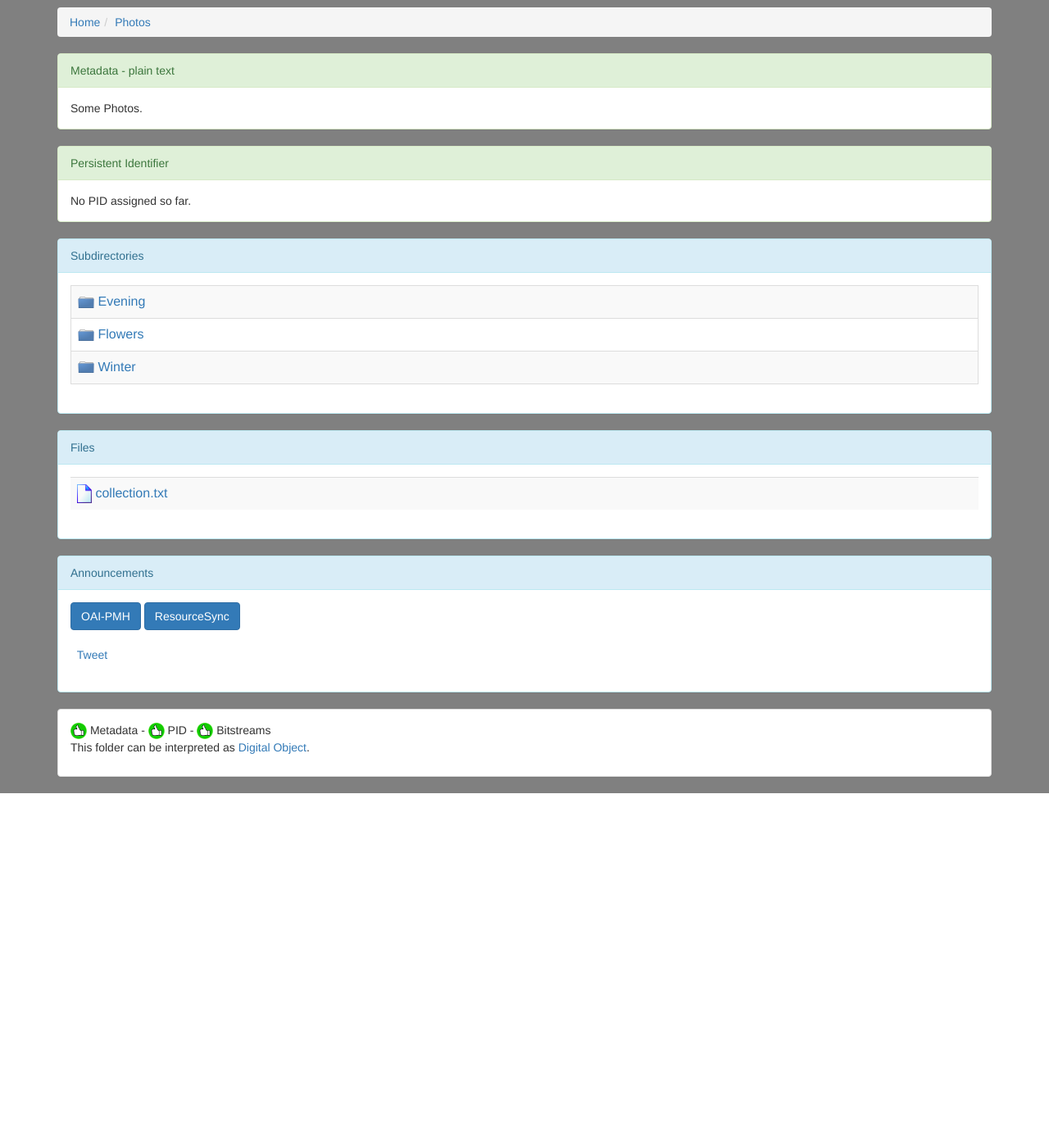
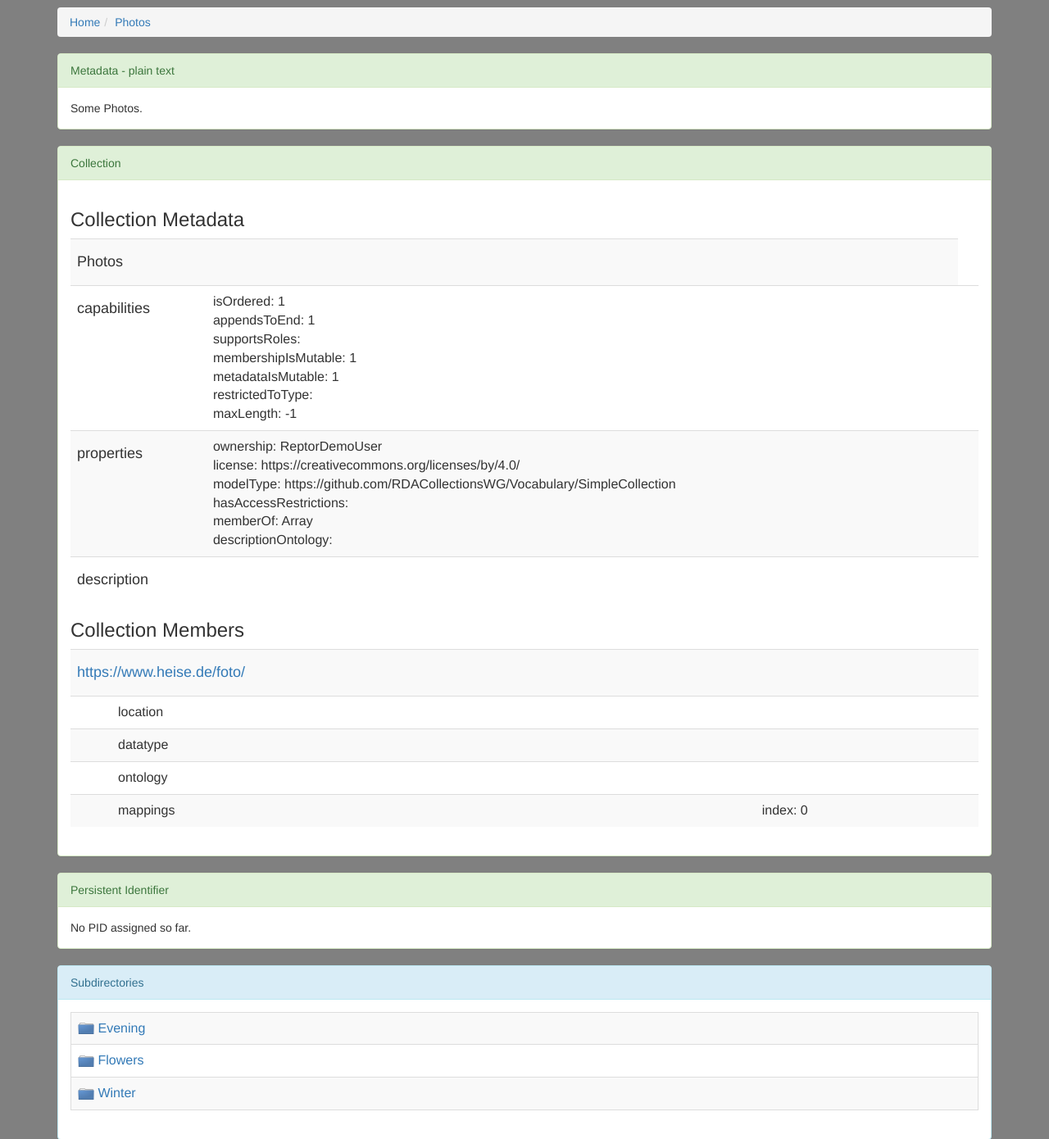
Before and after one commit to TomZastrow/reptor, a PHP site: page /index.php?path=/Photos in a window 1280 px wide. Shown: the part 51-1441 px from the top of the page at 82% size. Before the commit the page ends 1019 px from the top, so only its background shows below. Run offline with PHP 8.4, Linux system fonts and the light colour scheme; some libraries are stand-ins or nearby versions.

Commit message:
Adding new collections API rendering to GUI

```diff
--- a/collections/api.php
+++ b/collections/api.php
@@ -1,4 +1,4 @@
-<?php
+ <?php
 
 include("../generalFunctions.php");
 include("../config.php");
--- /dev/null
+++ b/data/Photos/collection.json
@@ -0,0 +1,21 @@
+{
+    "id": "Photos",
+    "capabilities": {
+        "isOrdered": true,
+        "appendsToEnd": true,
+        "supportsRoles": false,
+        "membershipIsMutable": true,
+        "metadataIsMutable": true,
+        "restrictedToType": "",
+        "maxLength": -1
+    },
+    "properties": {
+        "ownership": "ReptorDemoUser",
+        "license": "https:\/\/creativecommons.org\/licenses\/by\/4.0\/",
+        "modelType": "https:\/\/github.com\/RDACollectionsWG\/Vocabulary\/SimpleCollection",
+        "hasAccessRestrictions": false,
+        "memberOf": [],
+        "descriptionOntology": ""
+    },
+    "description": []
+}
--- a/data/Photos/collection.txt
+++ /dev/null
@@ -1 +0,0 @@
-https://www.heise.de/foto/
--- /dev/null
+++ b/data/Photos/members.json
@@ -0,0 +1,13 @@
+{
+    "contents": [
+        {
+            "id": "https:\/\/www.heise.de\/foto\/",
+            "location": "",
+            "datatype": "",
+            "ontology": "",
+            "mappings": {
+                "index": 0
+            }
+        }
+    ]
+}
--- a/index.php
+++ b/index.php
@@ -113,7 +113,9 @@ include('generalFunctions.php');
                             } else if ($entry == $config['nameDCFile']) {
                                 $dublinCore = parse_ini_file($toCheck);
                             } else if ($entry == $config['nameCollectionItems']) {
-                                $collectionItems = file($toCheck, FILE_IGNORE_NEW_LINES);
+                                $collectionItems = file_get_contents($toCheck);
+                            } else if ($entry == $config['nameCollectionMetadata']) {
+                                $collectionMetadata = file_get_contents($toCheck);
                             } else if ($entry == $config['nameTacoProperties']) {
                                 //$tacoProperties = parse_ini_file($toCheck);
                                 $tacoProperties = parseIniFile($toCheck);
@@ -205,27 +207,86 @@ include('generalFunctions.php');
                     /*
                      * Do we have Collection Items:
                      */
-                    if (sizeof($collectionItems) == 0) {
+
+                    if (sizeof($collectionItems) == 0 || sizeof($collectionMetadata) == 0) {
                         if ($config['showMissingParts']) {
                             echo "<div  class='panel panel-danger'>";
-                            echo "<div class='panel-heading'>Metadata - Collection items</div>\n";
+                            echo "<div class='panel-heading'>Collection</div>\n";
                             echo "<div class='panel-body'>There are no collection items here.</div></div>";
                         }
                     } else {
                         echo "<div  class='panel panel-success'>";
-                        echo "<div class='panel-heading'>Collection Items</div>\n";
+                        echo "<div class='panel-heading'>Collection</div>\n";
                         echo "<div class='panel-body'>\n";
+
+
+
+                        $data = json_decode($collectionMetadata);
+
+                        echo "<h3>Collection Metadata</h3>\n";
                         echo "<table class=\"table table-striped\">\n";
 
+                        foreach ($data as $key => $value) {
+                            echo "<tr>";
+                            if($key == "id"){
+                             echo    "<td><h4>" . $value . "</h4></td><td></td>";
+                            } else {
+                            echo "<td><h4>" . $key . "</h4></td>";
+                            echo "<td>";
+                            foreach($value as $vkey => $vvalue){
+                                echo $vkey . ": " . $vvalue . "<br>\n";
+                            }
+                            echo "<td>";
+                            }
+                            echo "</tr>";
+                        }
 
-                        foreach ($collectionItems as $item) {
-                            echo "<tr><td>\n";
-                            if(substr( $item, 0, 4 ) === "http" && $config['showColletionItemsAsLinks']){
-                            echo "<a href='" . $item . "'>" . $item . "</a>\n";
-                            } else {
-                            echo "$item\n";
+                        echo "</table>\n";
+
+
+                        echo "<h3>Collection Members</h3>\n";
+                        echo "<table class=\"table table-striped\">\n";
+
+                        $data = json_decode($collectionItems);
+
+                        foreach ($data->{'contents'} as $item) {
+                            foreach ($item as $key => $value) {
+
+                                echo "<tr>\n";
+
+                                if ($key == "id") {
+                                    if (substr($value, 0, 4) === "http" && $config['showColletionItemsAsLinks']) {
+                                        echo "<td><a href='" . $value . "'><h4>" . $value . "</h4></a></td><td></td>";
+                                    } else {
+                                        echo "<td><h4>" . $value . "</h4></td>";
+                                    }
+                                } else if ($key == "mappings") {
+                                    echo "<td style='text-indent: 50px;'>" . $key . "</td><td>";
+                                    foreach ($value as $mkey => $mvalue) {
+                                        echo $mkey . ": " . $mvalue . "<br>\n";
+                                    }
+                                    echo "</td>\n";
+                                } else {
+                                    echo "<td style='text-indent: 50px;'>" . $key . "</td><td>" . $value . "</td>\n";
+                                }
+                                echo "</tr>\n";
                             }
-                            echo "</td></tr>\n";
+
+
+
+
+//                            echo "<tr><td>\n";
+//
+//                            if(substr( $item, 0, 4 ) === "http" && $config['showColletionItemsAsLinks']){
+//                             echo "<a href='" . $item -> {'id'} . "'>" . $item -> {'id'} . "</a>\n";
+//
+//                            } else {
+//
+//                            echo $item -> {'id'};
+//                            }
+//                            echo "</td>";
+//
+//                            echo "</tr>\n";
                         }
                         echo "</table>\n";
                         echo "</div></div>\n";
```
Also changed, not shown: 1 other file.
